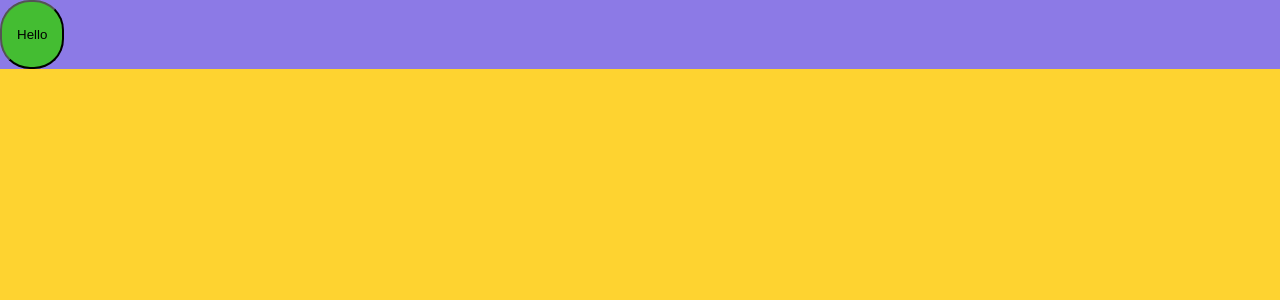
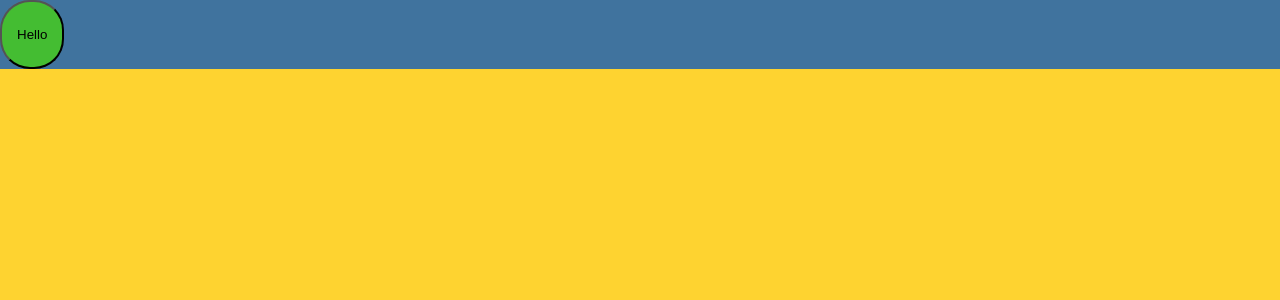
Before and after one commit to okthisisgood/styled-practice, a React (Create React App) app: page / in a window 1280 px wide. Shown: the top 300 px of the page. Built offline with nearby package versions, Linux system fonts and the light colour scheme.

Commit message:
[*] Nesting

```diff
--- a/src/App.js
+++ b/src/App.js
@@ -16,14 +16,17 @@ const GlobalStyle = createGlobalStyle`
 //   padding: 20px;
 // `
 
+const Card = styled.div`
+  background-color: #8c7ae6;
+`
+
 const Container = styled.div`
   height:100vh;
   width:100%;
   background-color: #fed330;
-`
-
-const Card = styled.div`
-  background-color: #8c7ae6;
+  ${Card}:first-child {
+    background-color: #40739e;
+  }
 `
 
 const Button = styled.button`
```
